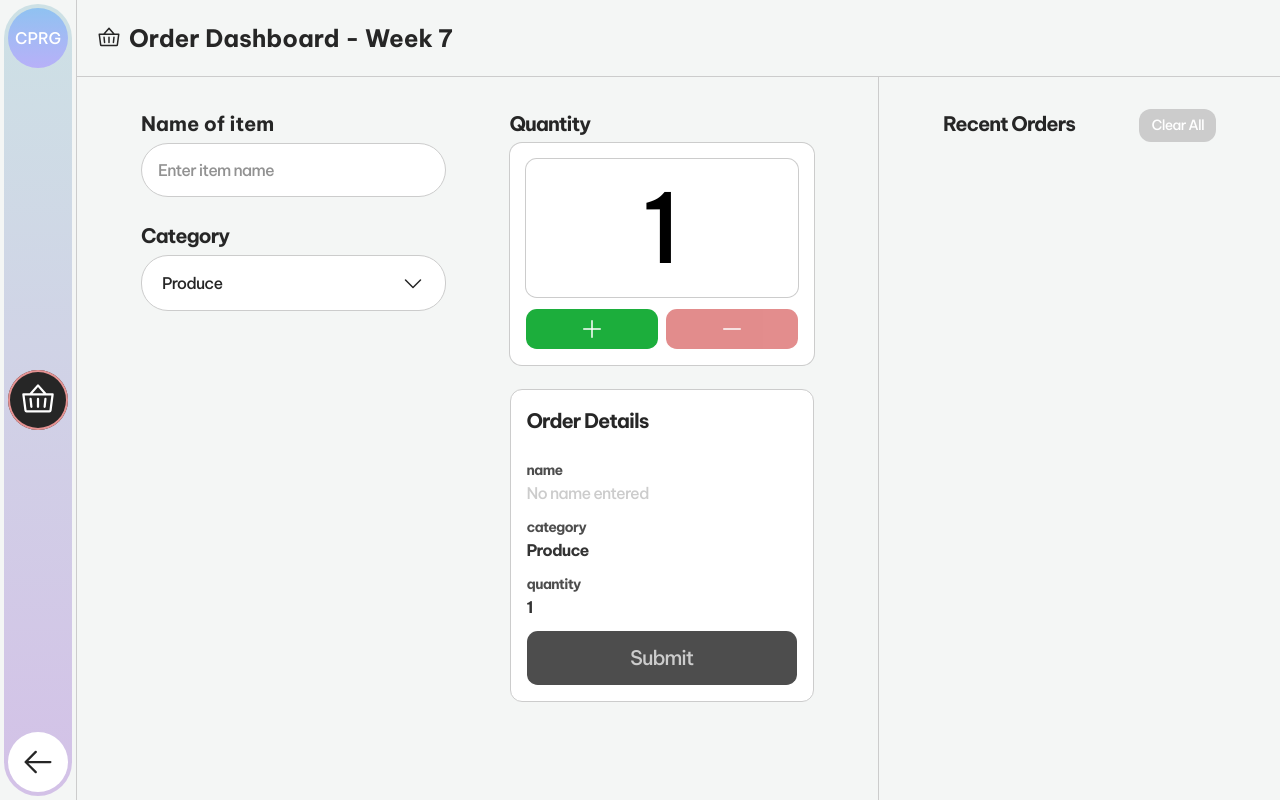
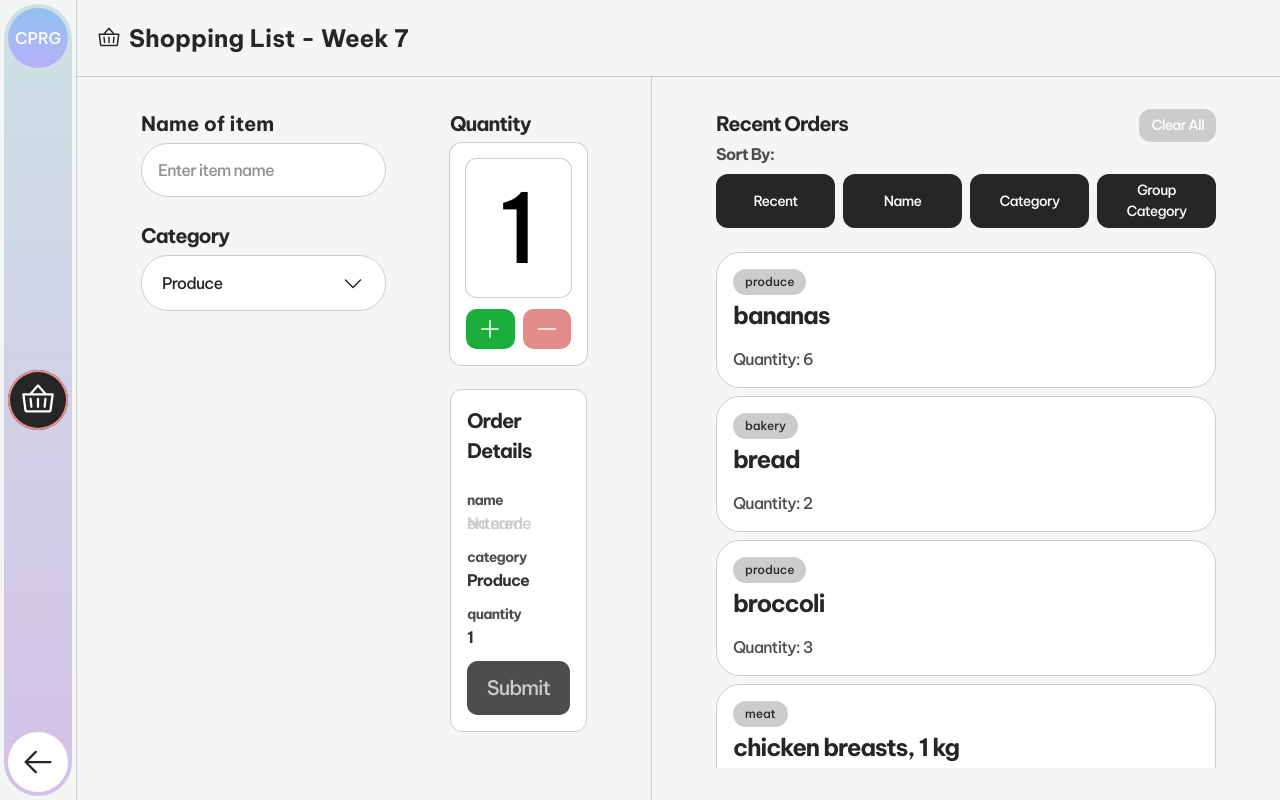
Before and after one commit to louispadillo/cprg306a-assignment, a Next.js app: page /week-7 in a window 1280 px wide. Built offline with nearby package versions, Linux system fonts and the light colour scheme.

Commit message:
styled the sort buttons

```diff
--- /dev/null
+++ b/app/week-7/items-list.js
@@ -0,0 +1,15 @@
+"use client";
+
+export default function ItemsList({setSortBy}) {
+    return(
+        <div className="flex flex-col px-[64px]">
+            <h3 className="text-[16px] font-semibold tracking-tighter text-dark-700 pb-2">Sort By:</h3>
+            <div className="flex flex-row gap-2 justify-between">
+                <button onClick={() => setSortBy("recent")} className="w-full px-[12px] py-[6px] text-[14px] rounded-xl font-medium tracking-tighter text-white bg-dark-900 justify-center items-center enabled:active:scale-95 transition-transform duration-100 hover:bg-blue-500">Recent</button>
+                <button onClick={() => setSortBy("name")} className="w-full px-[12px] py-[6px] text-[14px] rounded-xl font-medium tracking-tighter text-white bg-dark-900 justify-center items-center enabled:active:scale-95 transition-transform duration-100 hover:bg-blue-500">Name</button>
+                <button onClick={() => setSortBy("category")} className="w-full px-[12px] py-[6px] text-[14px] rounded-xl font-medium tracking-tighter text-white bg-dark-900 justify-center items-center enabled:active:scale-95 transition-transform duration-100 hover:bg-blue-500">Category</button>
+                <button onClick={() => setSortBy("group")} className="w-full px-[12px] py-[6px] text-[14px] rounded-xl font-medium tracking-tighter text-white bg-dark-900 justify-center items-center enabled:active:scale-95 transition-transform duration-100 hover:bg-blue-500">Group Category</button>
+            </div>
+        </div>
+    );
+}
--- /dev/null
+++ b/app/week-7/items.js
@@ -0,0 +1,65 @@
+"use client";
+import items from "./items.json";
+
+function ItemCard({ item }) {
+  return (
+    <li className="flex flex-col border border-dark-600 w-[500px] rounded-3xl p-4 text-dark-900 bg-white">
+      <p className="bg-dark-600 flex flex-row rounded-full px-3 py-1 text-[12px] w-fit">{item.category}</p>
+      <h3 className="text-2xl font-semibold tracking-tighter pb-4 pt-1">{item.name}</h3>
+      <p className="tracking-tighter text-dark-700">Quantity: {item.quantity}</p>
+    </li>
+  );
+}
+
+export default function Items({sortBy}){
+
+    const dataWithIndex = items.map((item, index) => ({
+        ...item,
+        originalIndex: index
+    }));
+
+    // return a sorted list
+    const sortedItems = [...dataWithIndex].sort((a,b) => {
+        sortBy === "name" ? a.name.localeCompare(b.name) : a.category.localeCompare(b.category)
+        if (sortBy === "name") {
+            return a.name.localeCompare(b.name)
+        } else if (sortBy === "category") {
+            return a.category.localeCompare(b.category)
+        } else if (sortBy === "recent") {
+            return a.originalIndex - b.originalIndex
+        }
+    });
+
+    // return list if sortBy is group
+    if (sortBy === "group") {
+        const categories = [...new Set(sortedItems.map((item) => item.category))];
+
+        return (
+            <div className="flex flex-col gap-4">
+                {categories.map((category) =>  (
+                    <div key={category} className="flex flex-col gap-2 p-2 bg-dark-600 rounded-4xl">
+                        <h2 className="text-xl font-bold tracking-tighter text-dark-900 capitalize py-2 pl-3">
+                            {category}
+                        </h2>
+                        <ul className="gap-1 flex flex-col">
+                            {sortedItems
+                                .filter((item) => item.category === category)
+                                .map((item) => (
+                                    <ItemCard key={item.id} item={item} />
+                            ))}
+                        </ul>
+                    </div>
+                ))}
+            </div>
+        );
+    }
+
+    // return list when sortBy is name or category
+    return(
+        <ul className="gap-2 flex flex-col">
+            {sortedItems.map((item) =>
+                <ItemCard key={item.id} item={item} />
+            )}
+        </ul>
+    );
+}
--- a/app/week-7/page.js
+++ b/app/week-7/page.js
@@ -5,8 +5,11 @@ import OrderOutput from "./order-output";
 import SideNavbar from "./side-navbar";
 import TopNavbar from "./top-navbar";
 import { useState } from "react";
+import Items from "./items";
+import ItemsList from "./items-list";
 
 export default function Page() {
+    const[sortBy, setSortBy] = useState("name");
     const [orders, setOrders] = useState([]);
 
     const addOrder = (newItem) => {
@@ -49,11 +52,15 @@ export default function Page() {
 
                     {/* output content */}
                     <div className="flex-1 flex flex-col py-[32px] gap-6 min-h-0">
-                        <div className="flex flex-row justify-between px-[64px]">
-                            <h2 className="text-[20px] font-semibold tracking-tighter text-dark-900">Recent Orders</h2>
-                            <ClearOrders clearOrders={clearOrders} disabled={orders.length === 0}/>
+                        <div className="flex flex-col">
+                            <div className="flex flex-row justify-between px-[64px]">
+                                <h2 className="text-[20px] font-semibold tracking-tighter text-dark-900">Recent Orders</h2>
+                                <ClearOrders clearOrders={clearOrders} disabled={orders.length === 0}/>
+                            </div>
+                            <ItemsList setSortBy={setSortBy}/>
                         </div>
                         <div className="overflow-y-auto flex flex-col flex-1 gap-3 px-[64px] scrollbar-thin scrollbar-thumb-dark-700">
+                            <Items sortBy={sortBy}/>
                             {orders.map((order, index) => (
                             <OrderOutput
                                 key={index}
@@ -62,7 +69,7 @@ export default function Page() {
                                 quantity={order.quantity}
                                 date={order.date}
                             />
-                        ))}
+                            ))}
                         </div>
                     </div>
                 </div>
--- a/app/week-7/top-navbar.js
+++ b/app/week-7/top-navbar.js
@@ -6,7 +6,7 @@ export default function TopNavbar() {
     return (
         <div className="flex flex-row gap-2 items-center justify-start p-[20px]">
             <BasketIcon size={24} className="text-dark-900" />
-            <h1 className="text-[24px] font-bold tracking-[-5%] text-dark-900">Order Dashboard - Week 7
+            <h1 className="text-[24px] font-bold tracking-[-5%] text-dark-900">Shopping List - Week 7
             </h1>
         </div>
     );
```
